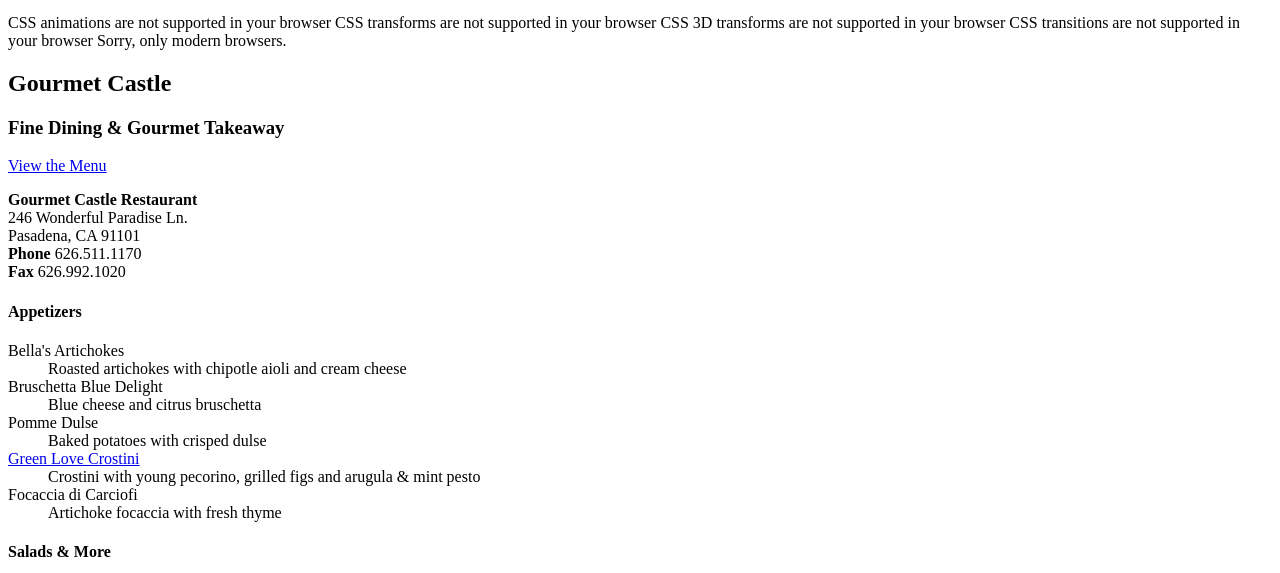
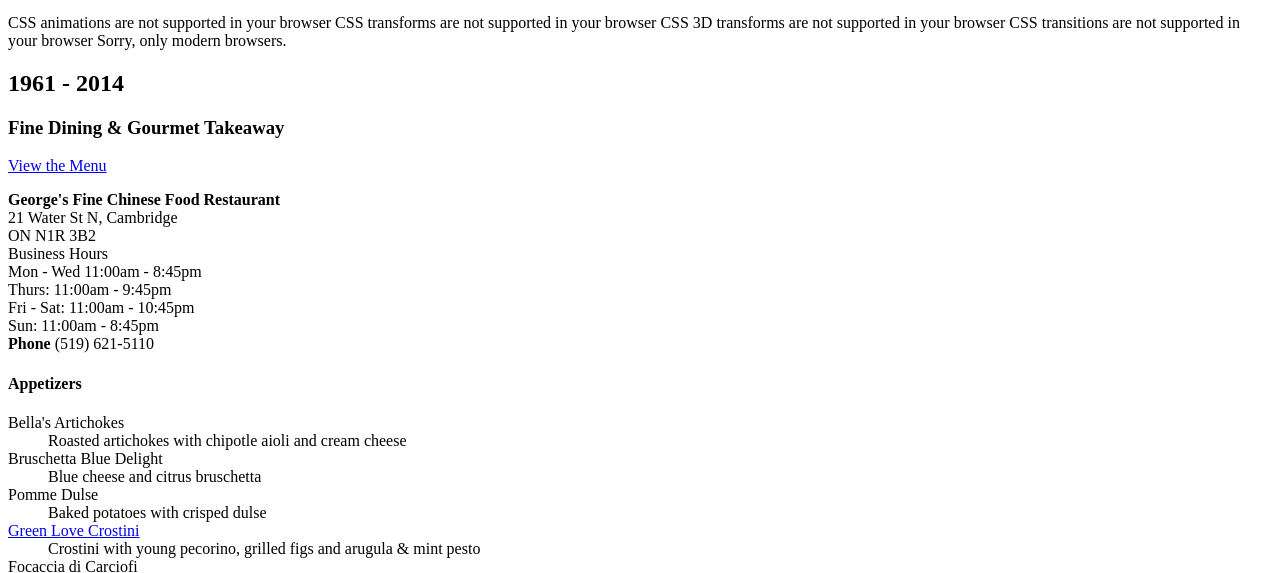
Before and after one commit to kittburglar/my-website, a plain HTML site: page georges.html in a window 1280 px wide. Shown: the part 166-739 px from the top of the page. Drawn offline with nearby package versions, Linux system fonts and the light colour scheme; a script that the page names is missing.

Commit message:
updated georges.html

```diff
--- a/georges.html
+++ b/georges.html
@@ -9,9 +9,13 @@
         <meta name="keywords" content="css3, perspective, 3d, jquery, transform3d, responsive, template, restaurant, menu, leaflet, folded, flyer, concept" />
         <meta name="author" content="Codrops" />
         <link rel="shortcut icon" href="../favicon.ico">
-        <link rel="stylesheet" type="text/css" href="css/style.css" />
+        <link rel="stylesheet" type="text/css" href="css/stylegeorges.css" />
 		<link href='http://fonts.googleapis.com/css?family=Raleway:300,500|Arvo:700' rel='stylesheet' type='text/css'>
 		<script type="text/javascript" src="js/modernizr.custom.79639.js"></script>
+		<script type="text/javascript">
+      	var currentdate = new Date();
+
+        </script>
 		<!--[if lte IE 8]><style>.support-note .note-ie{display:block;}</style><![endif]-->
     </head>
     <body>
@@ -60,17 +64,21 @@
 								<div class="rm-content">
 
 									<div class="rm-logo"></div>
-									<h2>Gourmet Castle</h2>
+									<script type="text/javascript"> document.write('<h2> 1961 - ' + currentdate.getFullYear() + '</h2>'); </script>
 									<h3>Fine Dining &amp; Gourmet Takeaway</h3>
 
 									<a href="#" class="rm-button-open">View the Menu</a>
 									<div class="rm-info">
 										<p>
-										<strong>Gourmet Castle Restaurant</strong><br>
-										246 Wonderful Paradise Ln.<br>
-										Pasadena, CA 91101<br>
-										<strong>Phone</strong> 626.511.1170<br>
-										<strong>Fax</strong> 626.992.1020</p>
+										<strong>George's Fine Chinese Food Restaurant</strong><br>
+										21 Water St N, Cambridge<br>
+										ON N1R 3B2<br>
+										Business Hours<br>
+										Mon - Wed 11:00am - 8:45pm<br>
+										Thurs: 11:00am - 9:45pm<br>
+										Fri - Sat: 11:00am - 10:45pm<br>
+										Sun: 11:00am - 8:45pm<br>
+										<strong>Phone</strong> (519) 621-5110<br>
 									</div>
 
 								</div><!-- /rm-content -->
```
